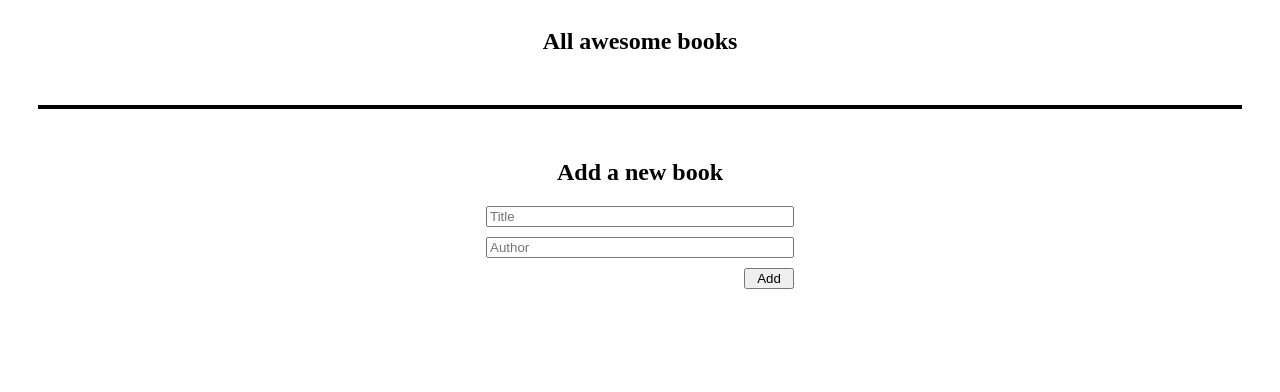
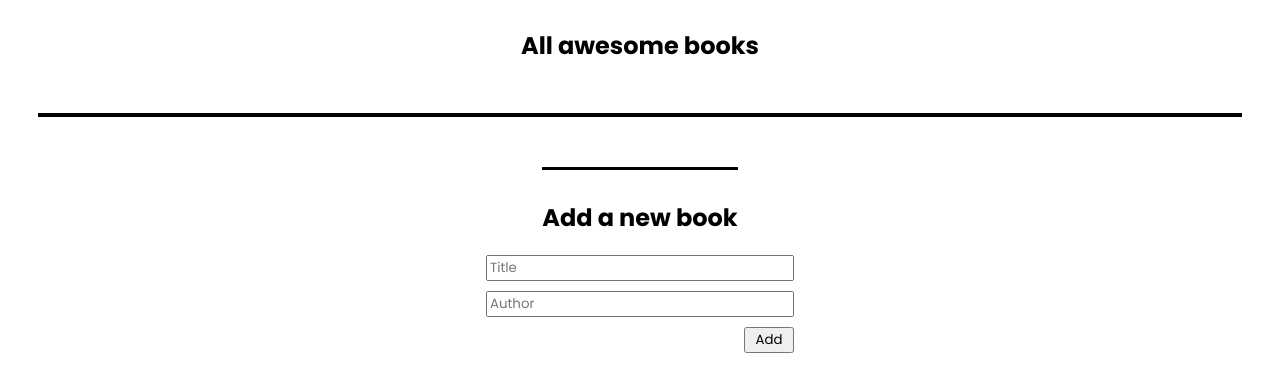
Before and after one commit to HabibPayenda/awesomeBooks, a website: page index.html in a window 1280 px wide. Drawn offline with Linux system fonts and the light colour scheme.

Commit message:
add font in styling

```diff
--- a/src/index.js
+++ b/src/index.js
@@ -2,8 +2,6 @@ const title = document.getElementById('title');
 const author = document.getElementById('author');
 const addBtn = document.getElementById('add');
 const list = document.getElementById('list');
-
-
 
 class Book {
   constructor(title, author) {
@@ -11,8 +9,8 @@ class Book {
     this.author = author;
   }
 
-  add (title, author) {
-    const newBook = {title, author}
+  this.add(title, author) {
+    const newBook = { title, author };
     if (localStorage.getItem('books')) {
       let savedBooks = JSON.parse(localStorage.getItem('books'));
       savedBooks = [newBook, ...savedBooks];
@@ -22,7 +20,7 @@ class Book {
     }
   }
 
-  remove (id) {
+  remove(id) {
     const list = listbooks.filter((book) => book.title !== listbooks[id].title);
     localStorage.setItem('books', JSON.stringify(list));
   }
@@ -53,7 +51,7 @@ listbooks.forEach((book) => {
   removeBtn.classList.add('remove');
   removeBtn.innerText = 'Remove';
   const id = listbooks.indexOf(book);
-  if(id % 2 === 0){
+  if (id % 2 === 0) {
     bookCard.style.backgroundColor = '#999';
   }
   removeBtn.addEventListener('click', () => {
--- a/style.css
+++ b/style.css
@@ -1,3 +1,9 @@
+@import url("https://fonts.googleapis.com/css2?family=Lato:wght@400;700&family=Poppins:wght@400;500;600;700&display=swap");
+
+* {
+  font-family: "poppins", sans-serif;
+}
+
 .h2 {
   display: none;
 }
@@ -16,6 +22,14 @@
   border: solid 2px rgb(0, 0, 0);
   margin: 30px;
   padding: 0.0001px 10px;
+}
+
+.addBook::before {
+  content: "";
+  height: 3px;
+  background-color: rgb(0, 0, 0);
+  display: block;
+  margin-bottom: 30px;
 }
 
 .bookCard {
```
Lines whose indentation alone changed are shown as unchanged.
